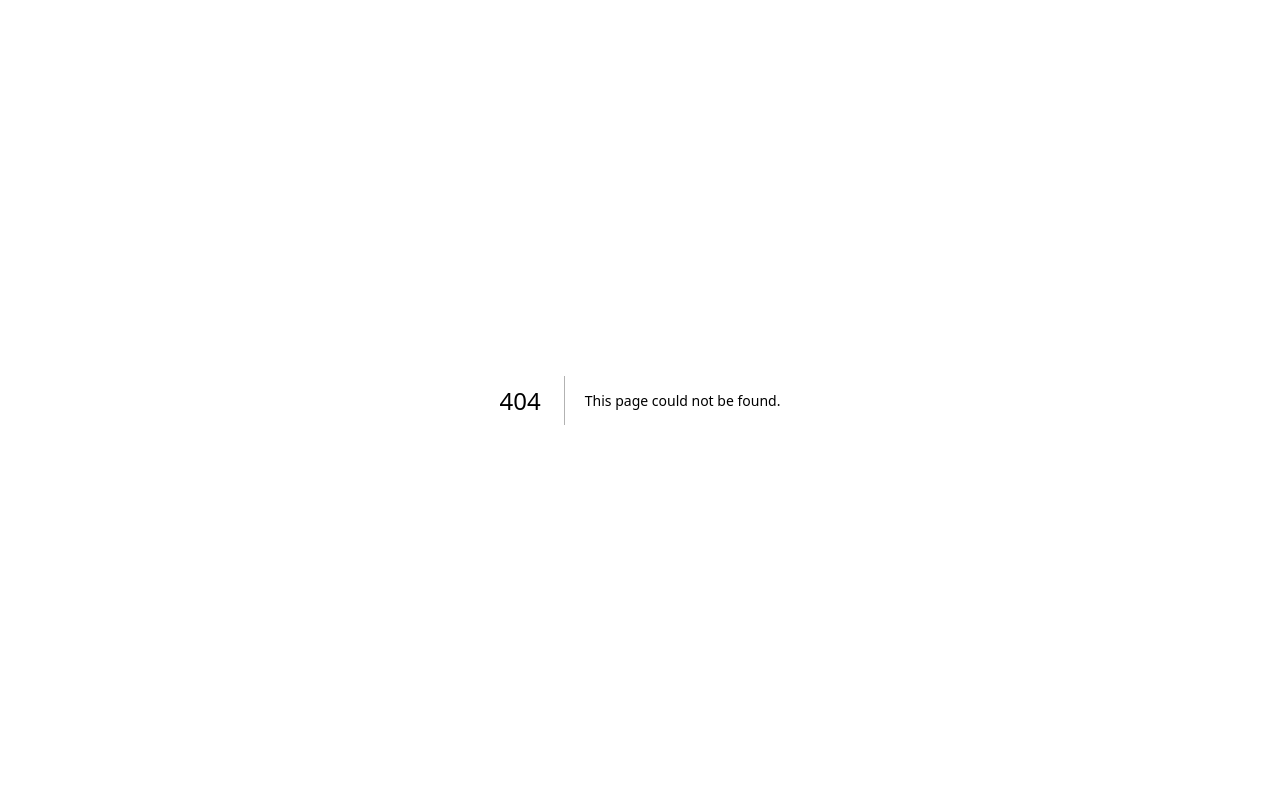
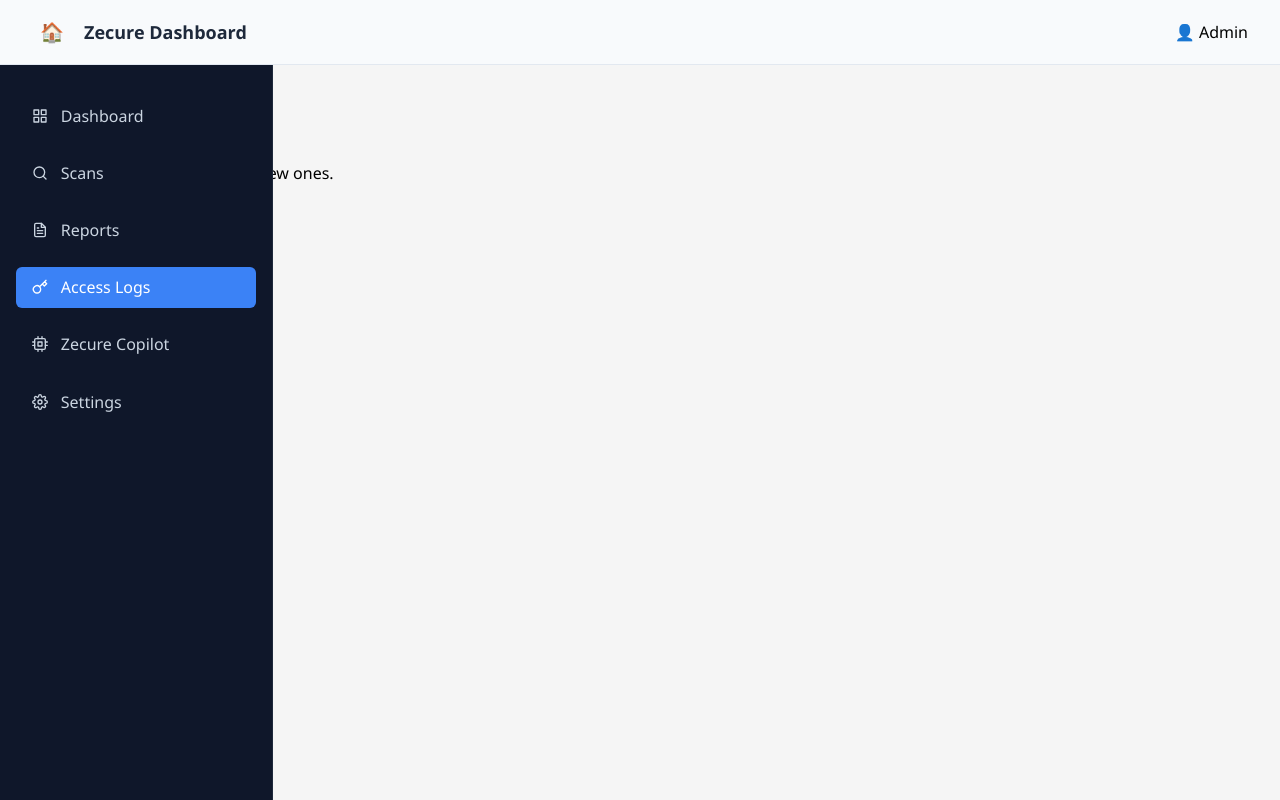
Before and after one commit to KiyaanTechLabs/Zecure, a Next.js app in the folder zecure-ui/: page /dashboard/logs in a window 1280 px wide. Before the commit this address had no page. Built offline with nearby package versions, Linux system fonts and the light colour scheme.

Commit message:
Added Report & Logs section.

```diff
--- /dev/null
+++ b/zecure-ui/src/app/dashboard/logs/page.tsx
@@ -0,0 +1,12 @@
+'use client';
+import styles from '@/styles/Scans.module.scss';
+
+export default function ScansPage() {
+  return (
+    <div className={styles.container}>
+      <h1 className={styles.heading}>🧠 Logs</h1>
+      <p className={styles.subheading}>View past scans and schedule new ones.</p>
+      <button className={styles.primaryButton}>Start New Scan</button>
+    </div>
+  );
+}
--- a/zecure-ui/src/components/Sidebar.tsx
+++ b/zecure-ui/src/components/Sidebar.tsx
@@ -3,14 +3,16 @@
 import styles from '@/styles/Sidebar.module.scss';
 import Link from 'next/link';
 import { usePathname } from 'next/navigation';
-import { FiShield, FiGrid, FiSearch, FiSettings, FiCpu } from 'react-icons/fi';
+import { FiShield, FiGrid, FiSearch, FiSettings, FiCpu, FiFileText, FiKey } from 'react-icons/fi';
 import React from 'react';
 
 const navItems = [
   { name: 'Dashboard', icon: <FiGrid />, path: '/dashboard' },
   { name: 'Scans', icon: <FiSearch />, path: '/dashboard/scans' },
+  { name: 'Reports', icon: <FiFileText />, path: '/dashboard/reports' },
+  { name: 'Access Logs', icon: <FiKey />, path: '/dashboard/logs' },
+  { name: 'Zecure Copilot', icon: <FiCpu />, path: '/dashboard/copilot' },
   { name: 'Settings', icon: <FiSettings />, path: '/dashboard/settings' },
-  { name: 'Zecure Copilot', icon: <FiCpu />, path: '/dashboard/copilot' },
 ];
 
 export default function Sidebar() {
```
Also changed, not shown: zecure-ui/src/app/dashboard/reports/page.tsx (added, +12 -0 lines).
